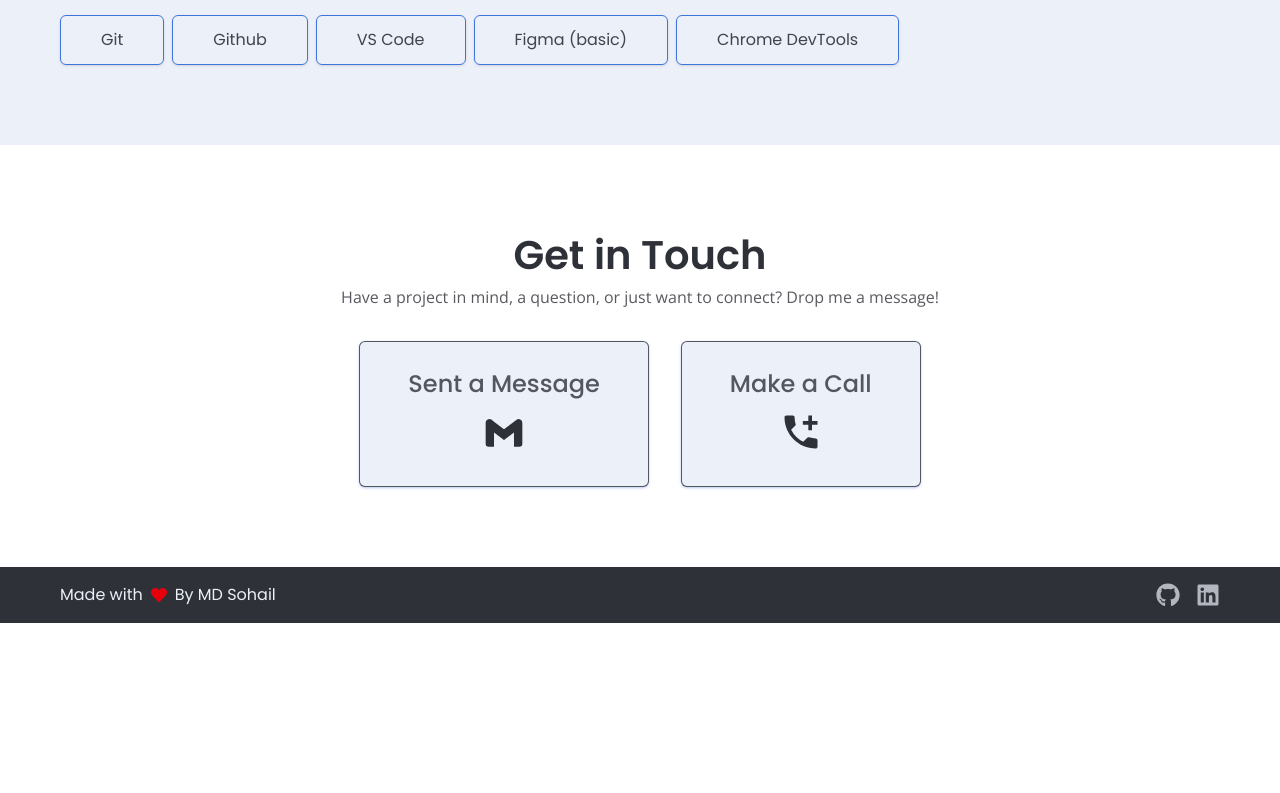
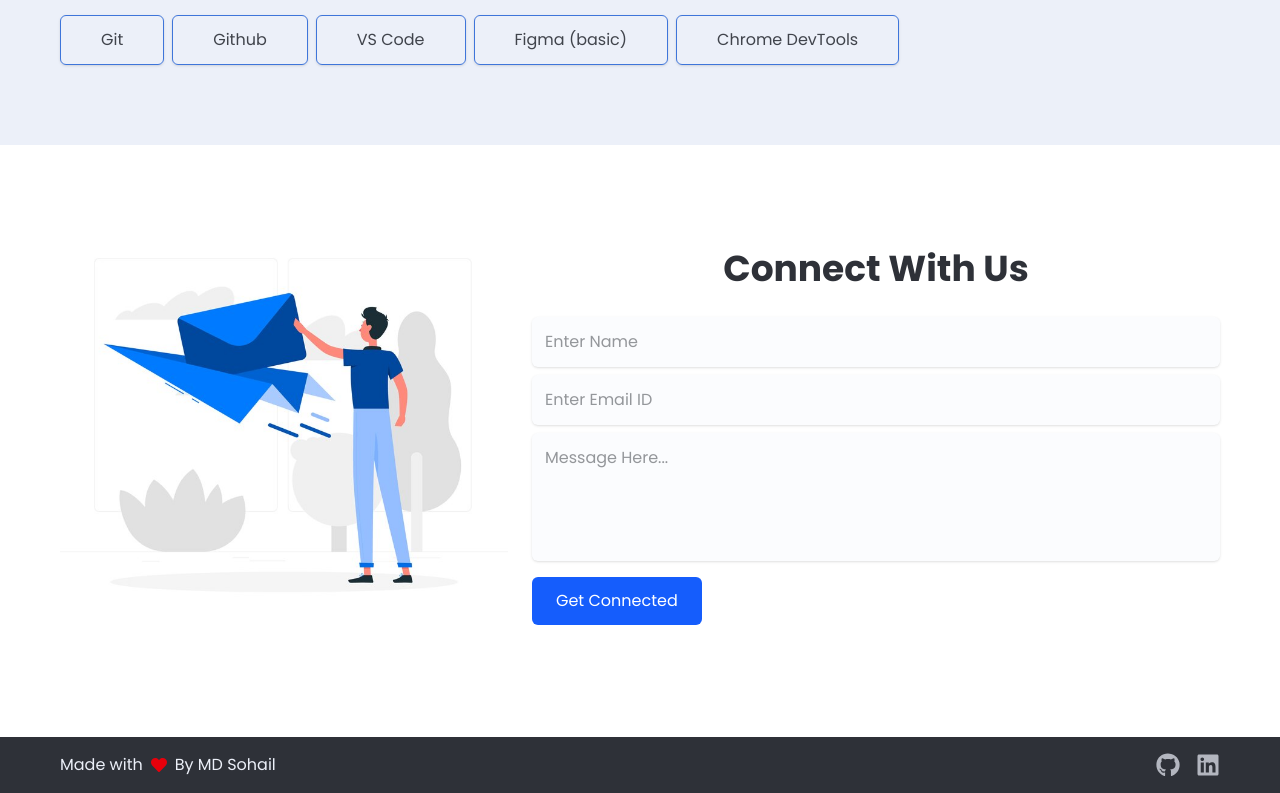
Before and after one commit to Md-Sohail-1/port-folio, a React (Vite) app: page / in a window 1280 px wide. Shown: the part 2541-3334 px from the top of the page. Before the commit the page ends 3164 px from the top, so only its background shows below. Built offline with nearby package versions, Linux system fonts and the light colour scheme.

Commit message:
update contact section

```diff
--- a/src/Components/ContactSection.jsx
+++ b/src/Components/ContactSection.jsx
@@ -1,24 +1,60 @@
+import { useState } from "react";
 import { MdAddCall } from "react-icons/md";
 import { BiLogoGmail } from "react-icons/bi";
+import contactImage from '../assets/contact.jpg'
+const ContactSection = () => {
+   const [inputData, setInputData] = useState({
+    name: '',
+    email: '',
+    message: '',
+  });
 
-const ContactSection = () => {
+  // form submit status state, true when user submut form or false
+  const [formSubmited, setFormSubmited] = useState("")
+  // form Confirmation message state, set message based on response
+  const [formConfirmMsg, setFormConfirmMsg] = useState("demo")
+
+  // Set inout value to state
+  const setInputValue = (e) =>{
+    const { name, value } = e.target;
+    setInputData({...inputData, [name]: value})
+  }
+
+  // form submission
+  const formSubmit = async (e) =>{
+    e.preventDefault();
+    const {name, email, message} = inputData;
+
+    // Create a from for sending contact details into server
+    let data = new FormData();
+    data.append('name', name);
+    data.append('email', email);
+    data.append('message', message);
+  }
+
   return (
-    <section id="contact" className="px-5 py-20 md:px-15 text-offblack/80 bg-white dark:text-secondary/70 dark:bg-offblack min-h-20 w-full" >
-      <div className='max-w-7xl mx-auto'>
-      <h2 className='text-offblack dark:text-secondary'>Get in Touch</h2>
-      <p className='text-center pb-8 product-para'>Have a project in mind, a question, or just want to connect? Drop me a message!</p>
-      <div className='flex gap-8 flex-wrap items-center justify-center'>
-        <a href='mailto:sohil931376@gmail.com' className='relative group flex flex-col transition ease-in-out md:py-6 md:px-12 py-8  px-8 rounded-md border bg-secondary shadow-sm shadow-primary/30 dark:bg-dark-secondary items-center justify-center dark:border-secondary'>
-          <h3>Sent a Message</h3>
-          <BiLogoGmail className=' text-offblack  dark:text-secondary text-6xl py-2' />
-          <p className='absolute hidden group-hover:flex bottom-1 z-100'>sohil931376@gmail.com</p>
-        </a>
-        <a href={`tel:9891113240`} className='relative group flex flex-col transition ease-in-out md:py-6 md:px-12 py-8  px-8 rounded-md border bg-secondary shadow-sm shadow-primary/30 dark:bg-dark-secondary items-center justify-center dark:border-secondary'>
-          <h3>Make a Call</h3>
-          <MdAddCall className=' text-offblack dark:text-secondary text-6xl py-2'/>
-          <p className='absolute hidden group-hover:flex bottom-1 z-100'>9891113240</p>
-        </a>
+    <section id="contact_us" className="w-full py-16 px-5 md:px-10 lg:px-15 bg-white text-offblack/70 dark:bg-offblack dark:text-secondary/70">
+
+      <div className='max-w-7xl mx-auto flex justify-center items-center flex-col md:flex-row md:gap-6'>
+      <div className="flex-2 mb-4  text-center flex  justify-center bg-white md:rounded-xl max-w-md">
+        <img loading="lazy" src={contactImage} alt="Conatct Us imgae" className="w-full  mx-auto md:rounded-xl rounded-xl mix-blend-multiply dark:brightness-90 object-fit" height="100%" width="100%" />
       </div>
+      <form  onSubmit={formSubmit} className="flex-3 w-full  grid gap-2  relative bg-transparent">
+      {
+        // Confirmation Message
+      }
+      <div id="confirmation" className={`${formSubmited === '' && 'hidden'} ${formSubmited ? 'text-green-600' : 'text-red-600'} font-medium mb-6`}>{formConfirmMsg}</div>
+        <h3 className="text-3xl sm:text-3xl md:text-4xl text-center font-bold text-offblack dark:text-secondary pb-4 md:mb-1">Connect With Us</h3>
+        <div className="absolute inset-0 z-[-1] blur-[100px] rounded-xl bg-[radial-gradient(circle_at_center,rgba(255,120,110,0.4),rgba(110,120,255,0.4))]"></div>
+        <input name='name' onChange={setInputValue} value={inputData.name} type="text" placeholder="Enter Name" required className="w-full p-3 rounded-md dark:bg-white/90 bg-secondary/20 text-offblack dark:text-offblack text-base shadow border border-transparent focus:outline-none focus:ring-2 focus:ring-indigo-400 transition" autoComplete="true"/>
+        <input name='email' onChange={setInputValue} value={inputData.email} type="email" placeholder="Enter Email ID" required className="w-full p-3 rounded-md dark:bg-white/90 bg-secondary/20 text-offblack dark:text-offblack text-base shadow border border-transparent focus:outline-none focus:ring-2 focus:ring-indigo-400 transition" autoComplete="true"/>
+        <textarea name='message' onChange={setInputValue} value={inputData.message} placeholder="Message Here..." required className="w-full h-32 p-3 rounded-md dark:bg-white/90 bg-secondary/20 text-offblack dark:text-offblack text-base shadow border border-transparent resize-none focus:outline-none focus:ring-2 focus:ring-indigo-400 transition"></textarea>
+        <button type="submit" className="mr-auto my-2" >
+          <a className="inline-block px-6 py-3 bg-blue-600 text-white rounded-md transition duration-300 hover:bg-blue-800 ml-0 mr-auto">
+            Get Connected
+          </a>
+        </button>
+      </form>
       </div>
     </section>
   )
```
Also changed, not shown: src/assets/contact.jpg (added).
